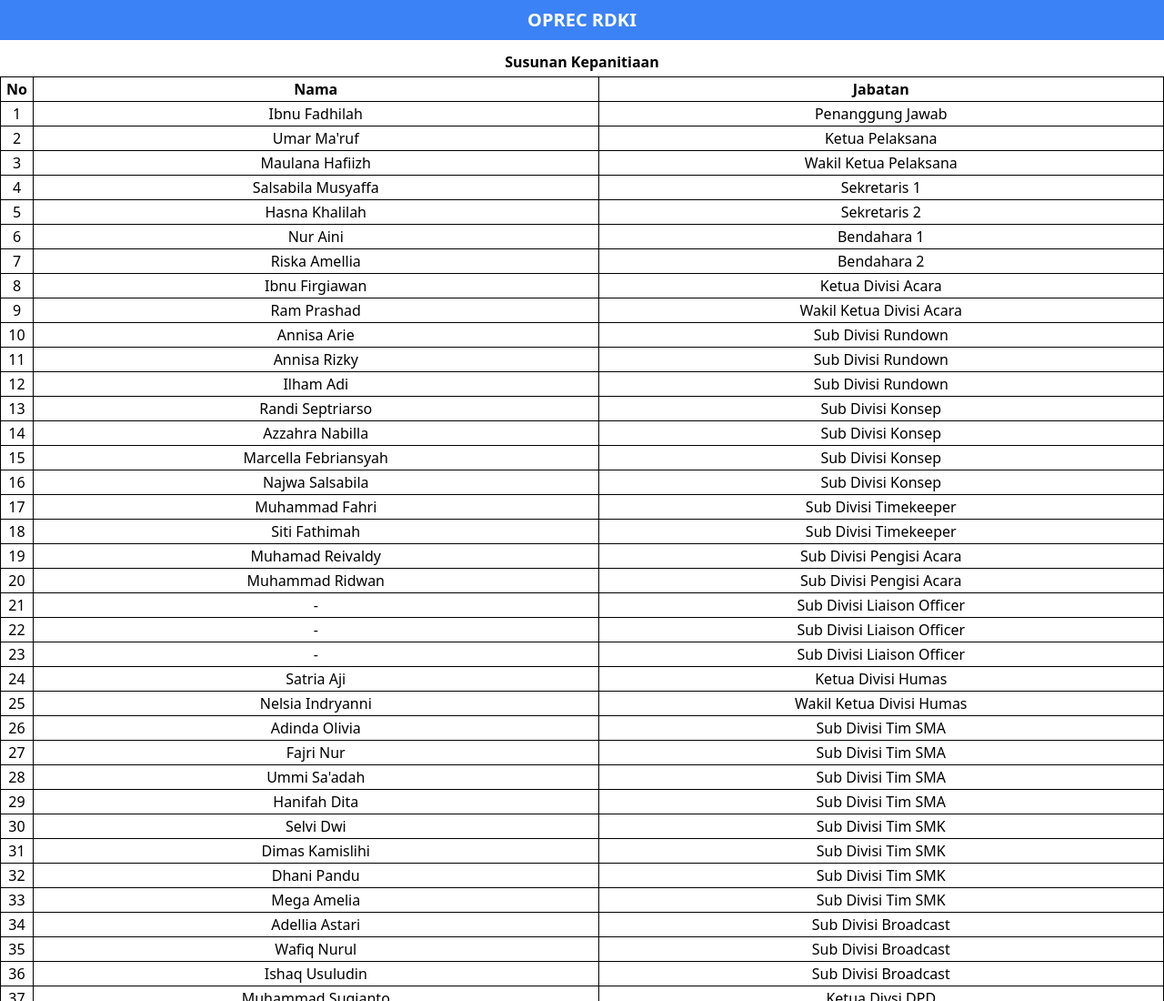
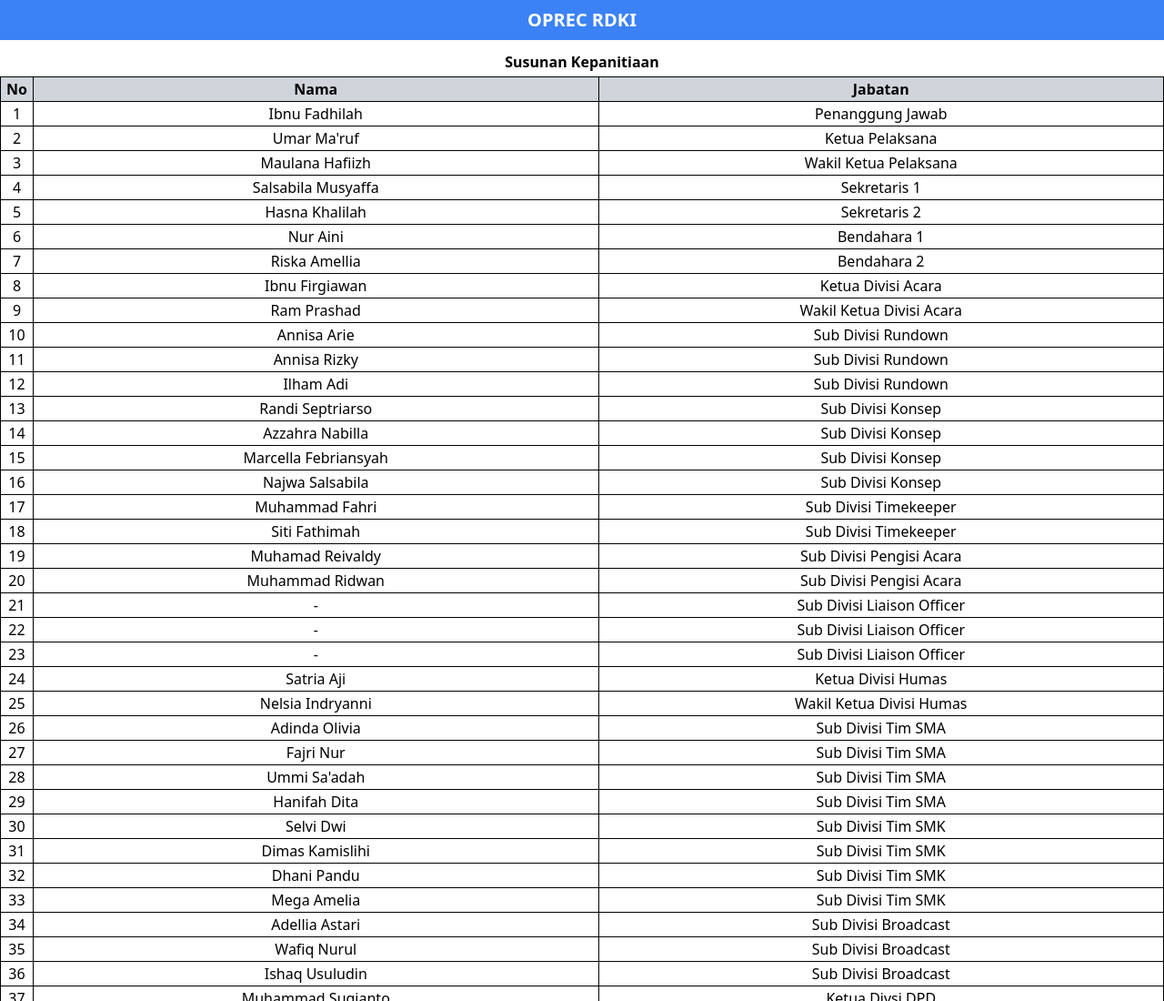
Before and after one commit to maulanahafiizh/OPREC_RDKI_10, a plain HTML site: page index.html in a window 1280 px wide. Shown: the top 1100 px of the page at 91% size. Drawn offline with nearby package versions, Linux system fonts and the light colour scheme.

Commit message:
Update tampilan table

```diff
--- a/index.html
+++ b/index.html
@@ -28,7 +28,7 @@
       <div class="flex flex-col gap-1 text-center">
         <p class="text-base font-semibold">Susunan Kepanitiaan</p>
         <table class="w-full table-fixed" id="myTable">
-          <thead>
+          <thead class="bg-gray-300">
             <tr>
               <th class="border border-black w-9">No</th>
               <th class="border border-black">Nama</th>
```
